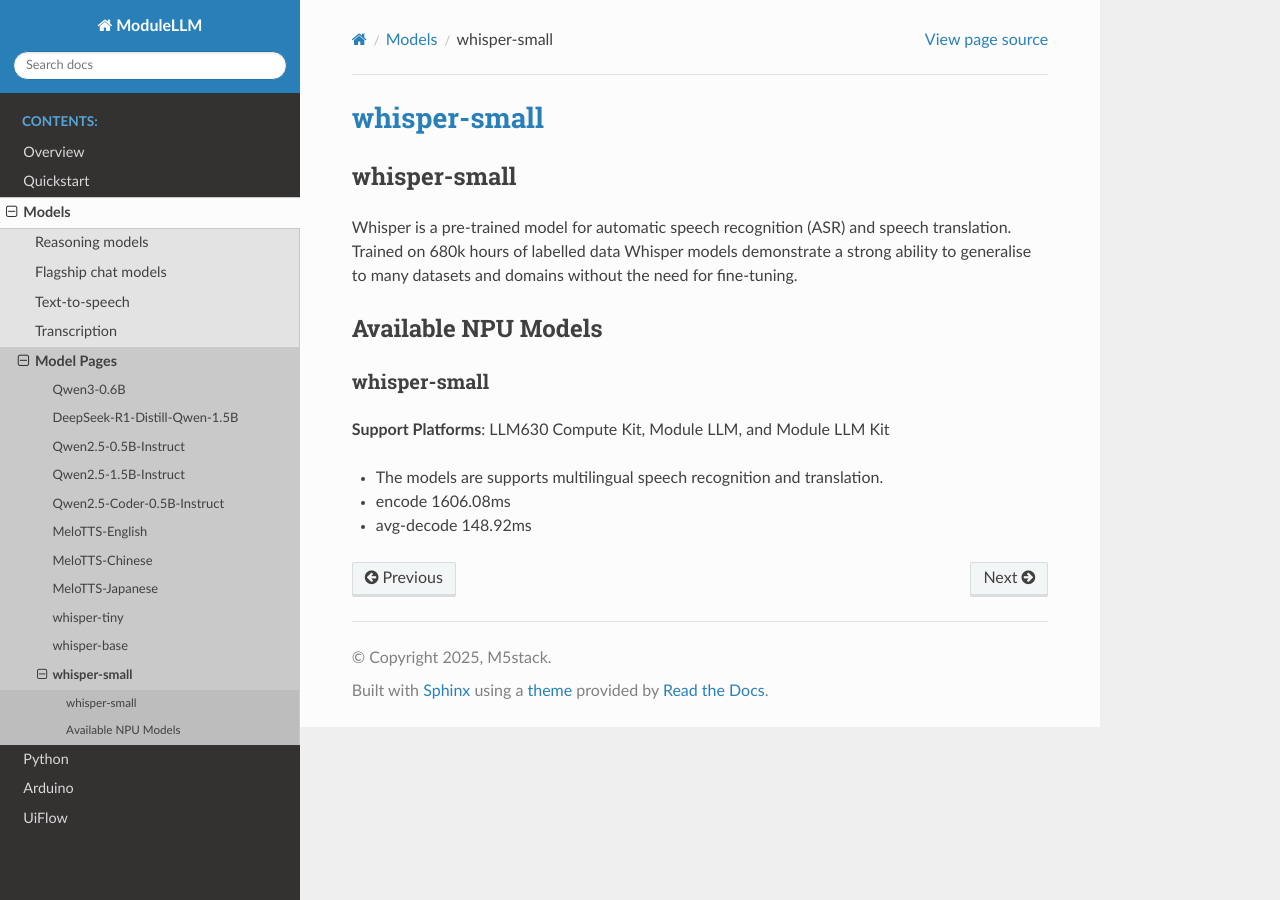
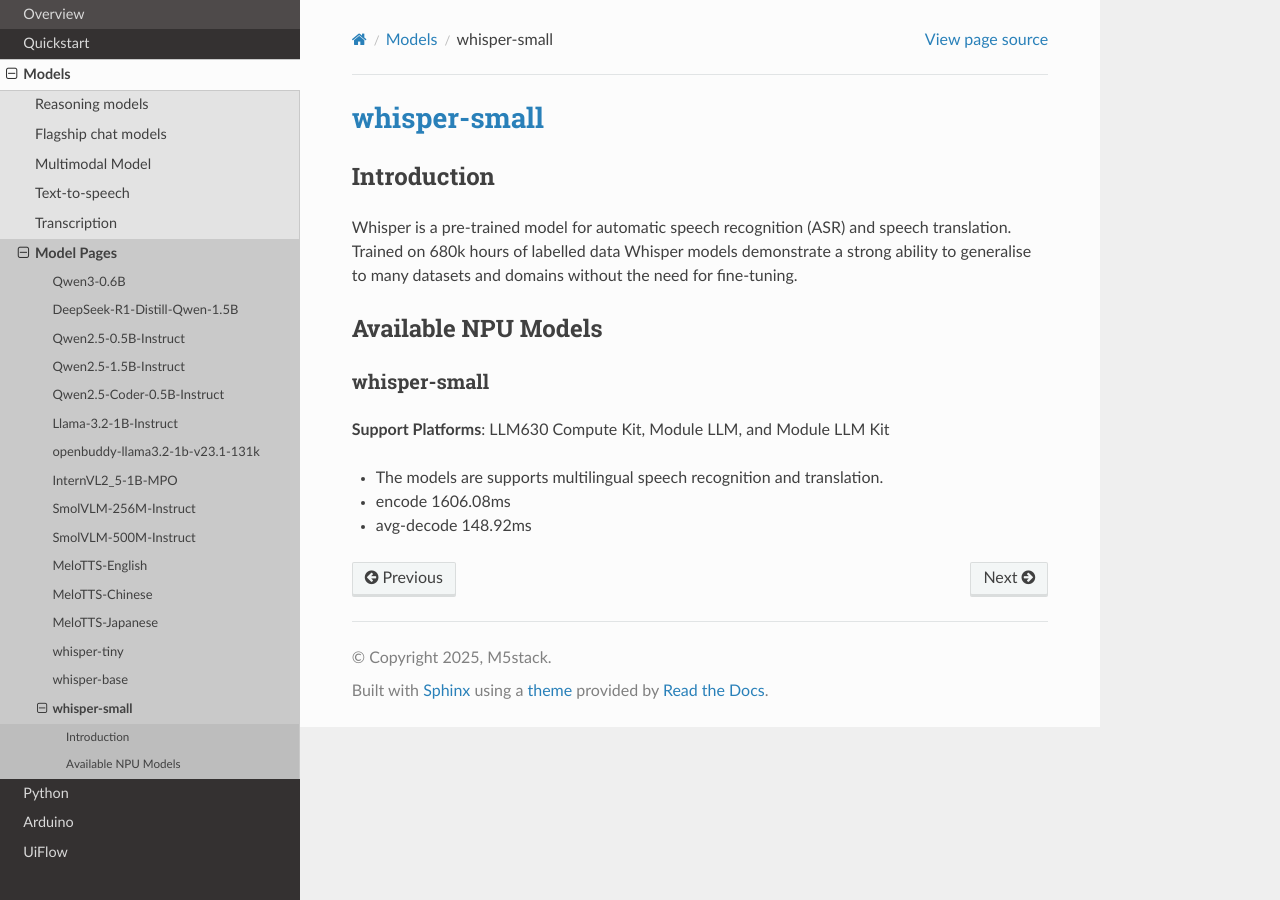
Before and after one commit to Abandon-ht/LLM-tutorial, a Sphinx documentation site: the page built from docs/source/model_pages/whisper-small.rst, in a window 1280 px wide. Built offline with Sphinx 7.4.7 and the Read the Docs theme 3.1.0, drawn with Linux system fonts in a browser that asks for light colours.

Commit message:
[update] update docs

```diff
--- a/docs/source/Models.rst
+++ b/docs/source/Models.rst
@@ -15,6 +15,14 @@ Flagship chat models
 - :doc:`Qwen2.5-0.5B-Instruct </model_pages/qwen2.5-0.5b-instruct>`
 - :doc:`Qwen2.5-1.5B-Instruct </model_pages/qwen2.5-1.5b-instruct>`
 - :doc:`Qwen2.5-Coder-0.5B-Instruct </model_pages/qwen2.5-coder-0.5b-instruct>`
+- :doc:`Llama-3.2-1B-Instruct </model_pages/llama-3.2-1b-instruct>`
+- :doc:`openbuddy-llama3.2-1b-v23.1-131k </model_pages/openbuddy-llama3.2-1b-v23.1-131k>`
+
+Multimodal Model
+----------------
+- :doc:`InternVL2_5-1B-MPO </model_pages/internvl2_5-1b-mpo>`
+- :doc:`SmolVLM-256M-Instruct </model_pages/smoivlm-256m-instruct>`
+- :doc:`SmolVLM-500M-Instruct </model_pages/smoivlm-500m-instruct>`
 
 Text-to-speech
 --------------
@@ -48,6 +56,11 @@ Model Pages
    /model_pages/qwen2.5-0.5b-instruct
    /model_pages/qwen2.5-1.5b-instruct
    /model_pages/qwen2.5-coder-0.5b-instruct
+   /model_pages/llama-3.2-1b-instruct
+   /model_pages/openbuddy-llama3.2-1b-v23.1-131k
+   /model_pages/internvl2_5-1b-mpo
+   /model_pages/smoivlm-256m-instruct
+   /model_pages/smoivlm-500m-instruct
    /model_pages/melotts-english
    /model_pages/melotts-chinese
    /model_pages/melotts-japanese
--- a/docs/source/model_pages/qwen2.5-0.5b-instruct.rst
+++ b/docs/source/model_pages/qwen2.5-0.5b-instruct.rst
@@ -22,8 +22,8 @@ Available NPU Models
 Base Model
 ~~~~~~~~~~
 
-qwen2.5-0.5B-ax630c
-^^^^^^^^^^^^^^^^^^^
+qwen2.5-0.5B-prefill-20e
+^^^^^^^^^^^^^^^^^^^^^^^^
 
 The **Base Model** providing a 128 context window and a maximum output of 1,024 tokens.
 
--- a/docs/source/model_pages/qwen3-0.6b.rst
+++ b/docs/source/model_pages/qwen3-0.6b.rst
@@ -16,10 +16,13 @@ Qwen3 is the latest large language model in the Qwen series, offering both dense
 Available NPU Models
 --------------------
 
+Base Model
+~~~~~~~~~~
+
 qwen3-0.6B-ax630c
-~~~~~~~~~~~~~~~~~
+^^^^^^^^^^^^^^^^^
 
-**base model** providing a 128 context window and a maximum output of 1,024 tokens.
+The **base model** providing a 128 context window and a maximum output of 1,024 tokens.
 
 **Support Platforms**: LLM630 Compute Kit, Module LLM, and Module LLM Kit
 
--- a/docs/source/model_pages/whisper-base.rst
+++ b/docs/source/model_pages/whisper-base.rst
@@ -1,7 +1,7 @@
 `whisper-base <https://huggingface.co/openai/whisper-base>`_
 ============================================================
 
-whisper-base
+Introduction
 ------------
 
 Whisper is a pre-trained model for automatic speech recognition (ASR) and speech translation. Trained on 680k hours of labelled data Whisper models demonstrate a strong ability to generalise to many datasets and domains without the need for fine-tuning.
--- a/docs/source/model_pages/whisper-small.rst
+++ b/docs/source/model_pages/whisper-small.rst
@@ -1,8 +1,8 @@
 `whisper-small <https://huggingface.co/openai/whisper-small>`_
 ==============================================================
 
-whisper-small
--------------
+Introduction
+------------
 
 Whisper is a pre-trained model for automatic speech recognition (ASR) and speech translation. Trained on 680k hours of labelled data Whisper models demonstrate a strong ability to generalise to many datasets and domains without the need for fine-tuning.
 
```
Also changed, not shown: docs/source/model_pages/internvl2_5-1b-mpo.rst (added, +32 -0 lines), docs/source/model_pages/llama-3.2-1b-instruct.rst (added, +48 -0 lines), docs/source/model_pages/openbuddy-llama3.2-1b-v23.1-131k.rst (added, +31 -0 lines), docs/source/model_pages/smoivlm-256m-instruct.rst (added, +35 -0 lines), docs/source/model_pages/smoivlm-500m-instruct.rst (added, +35 -0 lines).
